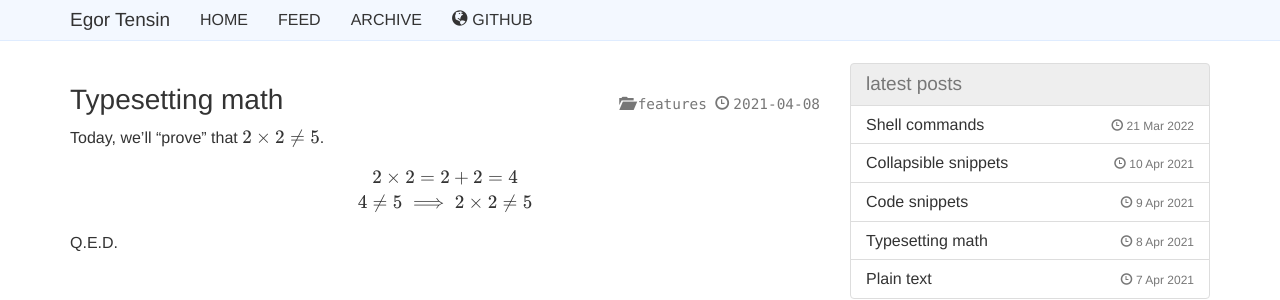
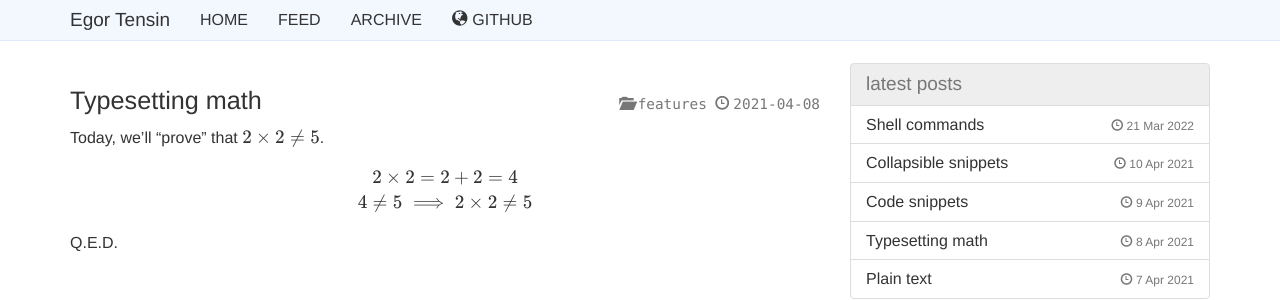
Before and after one commit to egor-tensin/jekyll-theme, a Jekyll site: the page built from _posts/2021-04-08-mathjax.md, in a window 1280 px wide. Shown: the top 300 px of the page. Built offline with Jekyll 4.4.1, drawn with Linux system fonts in a browser that asks for light colours; the repository's description, which GitHub fills in, is left out.

Commit message:
posts: lower title font size
It was like that before the recent redesigns; it does look better on
mobile.

```diff
--- a/_layouts/post.html
+++ b/_layouts/post.html
@@ -10,7 +10,7 @@ layout: default
 
 {% capture date %}<p>{{ category }}{{ date }}</p>{% endcapture %}
 
-{% capture title %}<h1>{{ page.title }}</h1>{% endcapture %}
+{% capture title %}<h1><span class="font-size-90">{{ page.title }}</span></h1>{% endcapture %}
 
 {% include jekyll-theme/flex-header.html title=title right=date %}
 {{ content }}
```
